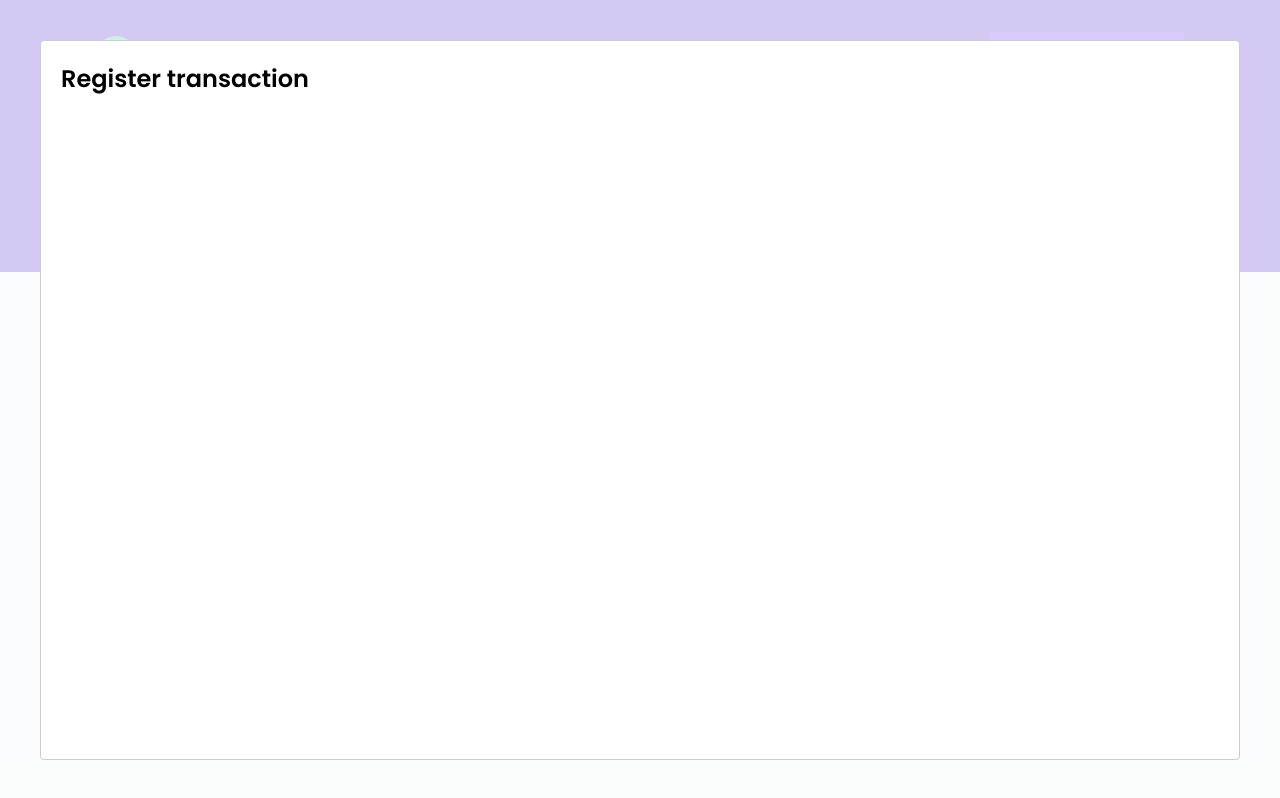
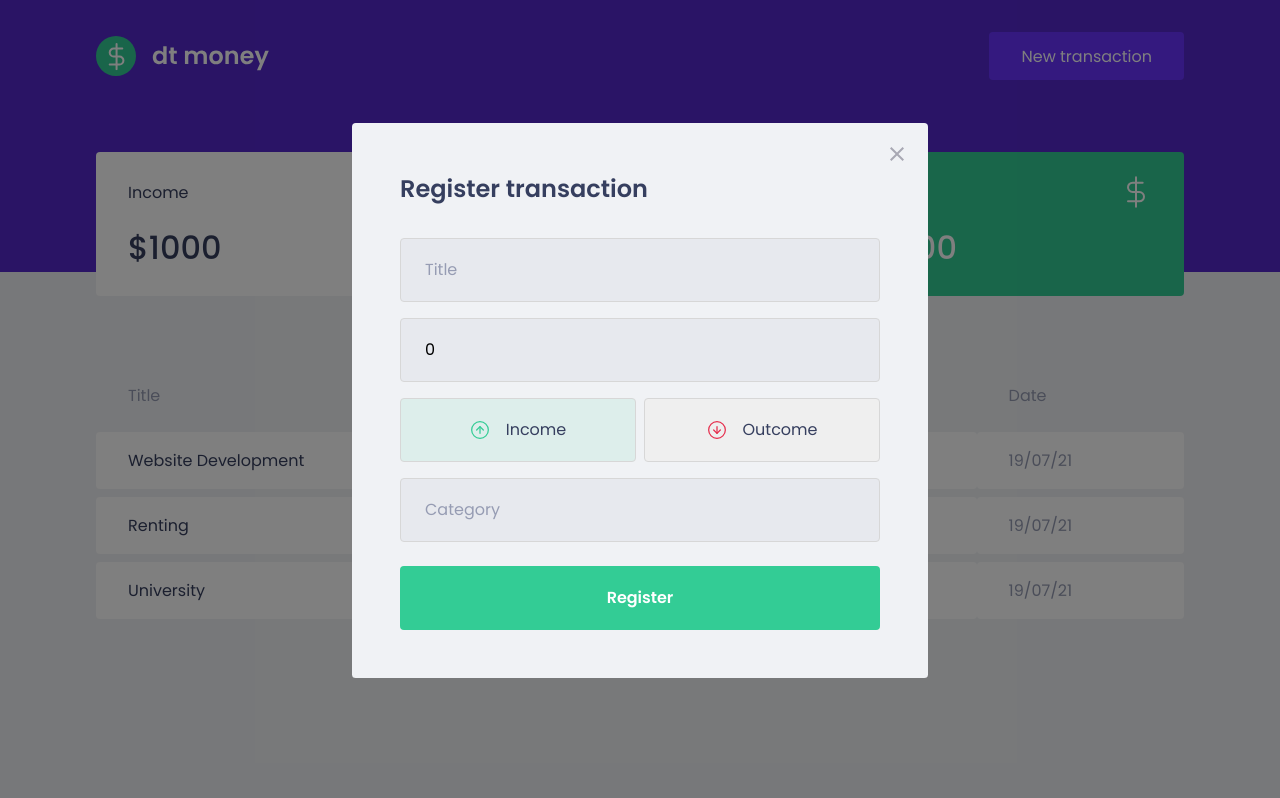
Before and after one commit to marcoaminotto/ignite-dt-money, a React (Create React App) app: page / in a window 1280 px wide. Both pictures are taken after a click on the button "New transaction". Built offline with nearby package versions, Linux system fonts and the light colour scheme; no server answers; what miragejs would draw is missing.

Commit message:
Implement form structure, styles and functionality

```diff
--- a/package.json
+++ b/package.json
@@ -6,6 +6,7 @@
     "@types/react-modal": "^3.12.1",
     "axios": "^0.21.1",
     "miragejs": "^0.1.41",
+    "polished": "^4.1.3",
     "react": "^17.0.2",
     "react-dom": "^17.0.2",
     "react-modal": "^3.14.3",
--- a/src/components/NewTransactionModal/index.tsx
+++ b/src/components/NewTransactionModal/index.tsx
@@ -1,4 +1,9 @@
+import { FormEvent, useState } from 'react';
 import Modal from 'react-modal';
+import closeImg from '../../assets/close.svg';
+import incomeImg from '../../assets/income.svg';
+import outcomeImg from '../../assets/outcome.svg';
+import { Container, TransactionTypeContainer, RadioBox } from './styles';
 
 interface NewTransactionModalProps {
   isOpen: boolean;
@@ -9,9 +14,70 @@ export function NewTransactionModal({
   isOpen,
   onRequestClose,
 }: NewTransactionModalProps) {
+  const [type, setType] = useState('deposit');
+  const [title, setTitle] = useState('');
+  const [value, setValue] = useState(0);
+  const [category, setCategory] = useState('');
+
+  function handleCreateNewTransaction(event: FormEvent) {
+    event.preventDefault();
+  }
+
   return (
-    <Modal isOpen={isOpen} onRequestClose={onRequestClose}>
-      <h2>Register transaction</h2>
+    <Modal
+      isOpen={isOpen}
+      onRequestClose={onRequestClose}
+      overlayClassName="react-modal-overlay"
+      className="react-modal-content"
+    >
+      <button
+        type="button"
+        onClick={onRequestClose}
+        className="react-modal-close"
+      >
+        <img src={closeImg} alt="Close modal" />
+      </button>
+
+      <Container onSubmit={handleCreateNewTransaction}>
+        <h2>Register transaction</h2>
+        <input
+          placeholder="Title"
+          value={title}
+          onChange={(event) => setTitle(event.target.value)}
+        />
+        <input
+          type="number"
+          placeholder="Value"
+          value={value}
+          onChange={(event) => setValue(Number(event.target.value))}
+        />
+        <TransactionTypeContainer>
+          <RadioBox
+            type="button"
+            onClick={() => setType('deposit')}
+            isActive={type === 'deposit'}
+            activeColor="green"
+          >
+            <img src={incomeImg} alt="Income option" />
+            <span>Income</span>
+          </RadioBox>
+          <RadioBox
+            type="button"
+            onClick={() => setType('withdraw')}
+            isActive={type === 'withdraw'}
+            activeColor="red"
+          >
+            <img src={outcomeImg} alt="Outcome option" />
+            <span>Outcome</span>
+          </RadioBox>
+        </TransactionTypeContainer>
+        <input
+          placeholder="Category"
+          value={category}
+          onChange={(event) => setCategory(event.target.value)}
+        />
+        <button type="submit">Register</button>
+      </Container>
     </Modal>
   );
 }
--- a/src/components/NewTransactionModal/styles.ts
+++ b/src/components/NewTransactionModal/styles.ts
@@ -1,5 +1,101 @@
-import styles from 'styled-components';
+import styled from 'styled-components';
+import { darken, transparentize } from 'polished';
 
-export const Component = styles.div`
+export const Container = styled.form`
+  h2 {
+    color: var(--text-title);
+    font-size: 1.5rem;
+    margin-bottom: 2rem;
+  }
 
+  input {
+    width: 100%;
+    padding: 0 1.5rem;
+    height: 4rem;
+    border-radius: 0.25rem;
+
+    border: 1px solid #d7d7d7;
+    background: #e7e9ee;
+
+    font-weight: 400;
+    font-size: 1rem;
+
+    &::placeholder {
+      color: var(--text-body);
+    }
+
+    & + input {
+      margin-top: 1rem;
+    }
+  }
+
+  button[type='submit'] {
+    width: 100%;
+    padding: 0 1.5rem;
+    height: 4rem;
+
+    background: var(--green);
+    color: #fff;
+
+    border-radius: 0.25rem;
+    border: 0;
+
+    font-size: 1rem;
+    margin-top: 1.5rem;
+    font-weight: 600;
+
+    transition: filter 0.2s;
+
+    &:hover {
+      filter: brightness(0.9);
+    }
+  }
 `;
+
+export const TransactionTypeContainer = styled.div`
+  margin: 1rem 0;
+  display: grid;
+  grid-template-columns: 1fr 1fr;
+  gap: 0.5rem;
+`;
+
+interface RadioBoxProps {
+  isActive: boolean;
+  activeColor: 'green' | 'red';
+}
+
+const colors = {
+  green: '#33CC95',
+  red: '#E52E4D',
+};
+
+export const RadioBox = styled.button<RadioBoxProps>`
+  height: 4rem;
+  border: 1px solid #d7d7d7;
+  border-radius: 0.25rem;
+
+  background: ${(props) =>
+    props.isActive
+      ? transparentize(0.9, colors[props.activeColor])
+      : 'trasparent'};
+
+  display: flex;
+  align-items: center;
+  justify-content: center;
+
+  &:hover {
+    border-color: ${darken(0.1, '#D7D7D7')};
+  }
+
+  img {
+    width: 20px;
+    height: 20px;
+  }
+
+  span {
+    display: inline-block;
+    margin-left: 1rem;
+    font-size: 1rem;
+    color: var(--text-title);
+  }
+`;
--- a/src/styles/global.ts
+++ b/src/styles/global.ts
@@ -75,4 +75,18 @@ export const GlobalStyle = createGlobalStyle`
     position: relative;
     border-radius: 0.24rem;
   }
+
+  .react-modal-close {
+    position: absolute;
+    right: 1.5rem;
+    top: 1.5rem;
+    border: 0;
+    background: transparent;
+
+    transition: filter 0.2s;
+
+    &:hover {
+      filter: brightness(0.8);
+    }
+  }
 `;
```
Also changed, not shown: 1 other file (tests, documents, lock files or other folders).
